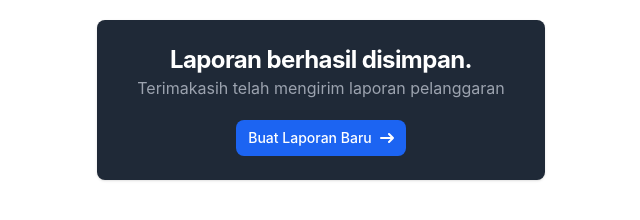
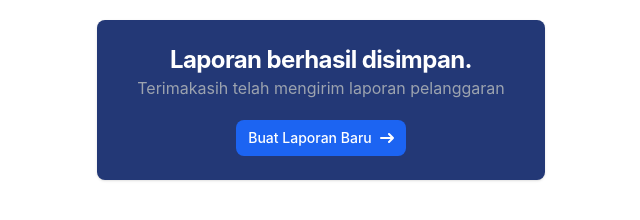
Before and after one commit to wanglaga/catat-pelanggaran, a website: page sukses.html in a window 1280 px wide. Shown: the whole page, without its empty margins (319-959 px from the left). Drawn offline with nearby package versions, Linux system fonts and the light colour scheme.

Commit message:
ganti warna ajaah

```diff
--- a/sukses.html
+++ b/sukses.html
@@ -15,7 +15,7 @@
 
 <body>
     <section class="p-5">
-        <div class="mx-auto max-w-md p-6 text-center rounded-lg shadow bg-gray-800 border-gray-700">
+        <div class="mx-auto max-w-md p-6 text-center rounded-lg shadow bg-blue-900 border-gray-700">
             <a href="#">
                 <h5 class="text-2xl font-bold tracking-tight text-white">Laporan berhasil disimpan.</h5>
             </a>
```
Also changed, not shown: dist/output.css.
